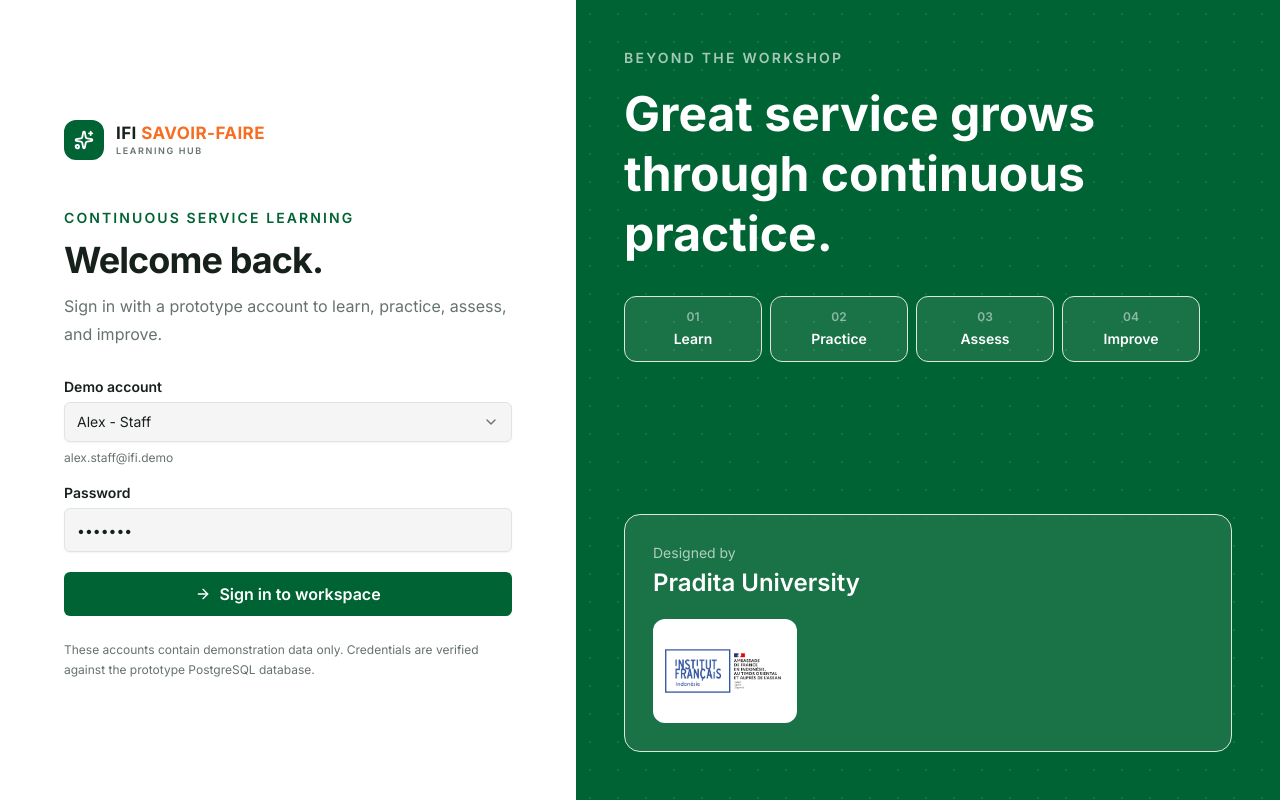
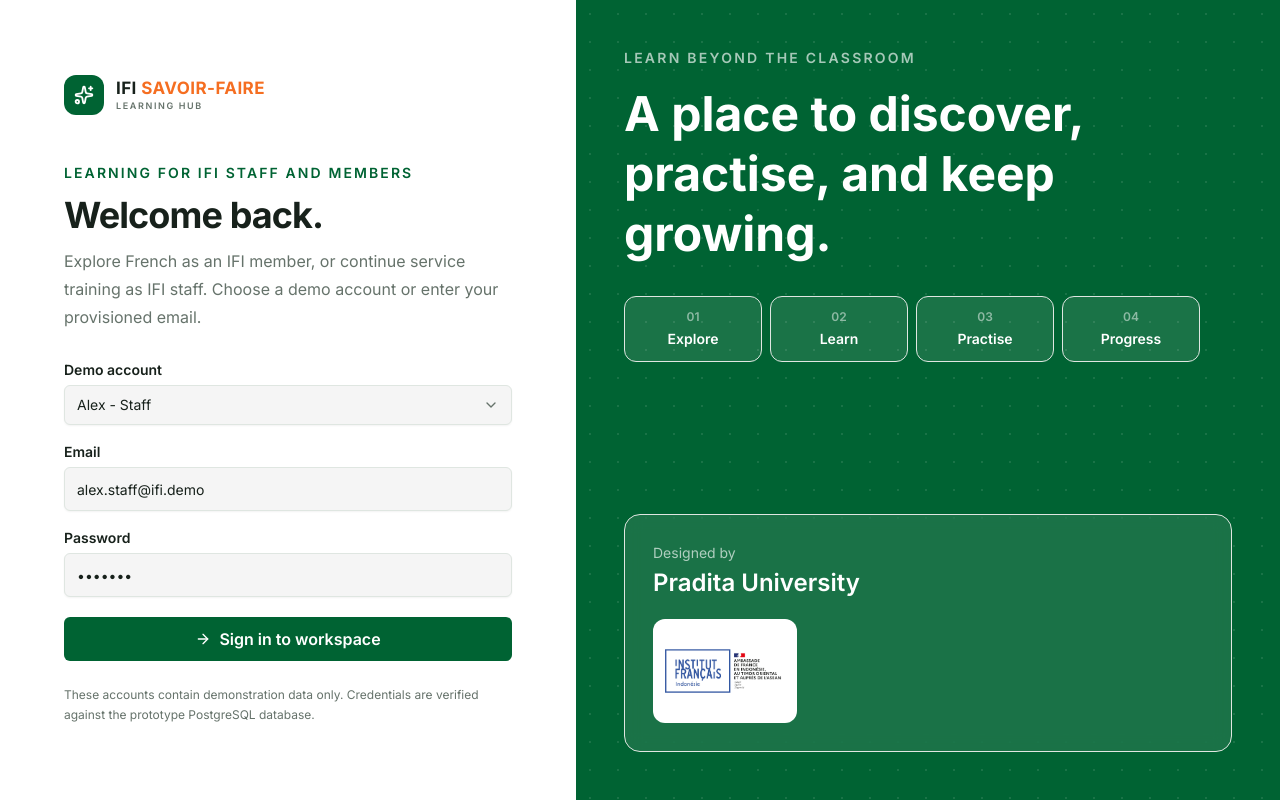
Before and after one commit to celineemercy/ifi-project, a Next.js app: page /login in a window 1280 px wide. Built offline with nearby package versions, Linux system fonts and the light colour scheme.

Commit message:
Add member role and sign-in navigation

```diff
--- a/src/app/(auth)/login/page.tsx
+++ b/src/app/(auth)/login/page.tsx
@@ -18,14 +18,14 @@
             <ProductMark />
           </Link>
           <p className="text-brand-green mt-12 text-sm font-semibold tracking-[0.15em] uppercase">
-            Continuous service learning
+            Learning for IFI staff and members
           </p>
           <h1 className="mt-3 text-4xl font-bold tracking-tight">
             Welcome back.
           </h1>
           <p className="text-muted-foreground mt-3 leading-7">
-            Sign in with a prototype account to learn, practice, assess, and
-            improve.
+            Explore French as an IFI member, or continue service training as IFI
+            staff. Choose a demo account or enter your provisioned email.
           </p>
           <Suspense fallback={<Skeleton className="mt-8 h-72" />}>
             <LoginForm />
@@ -41,13 +41,13 @@
         <div className="absolute inset-0 [background-image:radial-gradient(circle_at_center,white_1px,transparent_1.5px)] [background-size:28px_28px] opacity-10" />
         <div className="relative max-w-xl">
           <p className="text-sm font-semibold tracking-[0.16em] text-white/65 uppercase">
-            Beyond the workshop
+            Learn beyond the classroom
           </p>
           <h2 className="mt-4 text-5xl leading-tight font-bold">
-            Great service grows through continuous practice.
+            A place to discover, practise, and keep growing.
           </h2>
           <div className="mt-8 grid grid-cols-4 gap-2 text-center text-sm font-semibold">
-            {["Learn", "Practice", "Assess", "Improve"].map((step, index) => (
+            {["Explore", "Learn", "Practise", "Progress"].map((step, index) => (
               <div
                 key={step}
                 className="rounded-xl border border-white/15 bg-white/10 px-2 py-3"
--- a/src/app/page.tsx
+++ b/src/app/page.tsx
@@ -8,6 +8,7 @@
   STAFF: "/home",
   MANAGER: "/manager",
   SUPER_ADMIN: "/admin/scenarios",
+  MEMBER: "/member",
 };
 
 export default async function RootPage() {
--- a/src/components/auth/login-form.tsx
+++ b/src/components/auth/login-form.tsx
@@ -22,19 +22,12 @@
   "alex.staff@ifi.demo",
   "manager@ifi.demo",
   "admin@ifi.demo",
+  "member@ifi.demo",
 ] as const;
-
-const destinationByEmail: Record<(typeof demoEmails)[number], string> = {
-  "alex.staff@ifi.demo": "/home",
-  "manager@ifi.demo": "/manager",
-  "admin@ifi.demo": "/admin/scenarios",
-};
 
 export function LoginForm() {
   const router = useRouter();
-  const [email, setEmail] = useState<(typeof demoEmails)[number]>(
-    demoEmails[0],
-  );
+  const [email, setEmail] = useState<string>(demoEmails[0]);
   const [password, setPassword] = useState(demoPassword);
   const [error, setError] = useState<string | null>(null);
   const [isPending, setIsPending] = useState(false);
@@ -56,7 +49,7 @@
       return;
     }
 
-    router.push(destinationByEmail[email]);
+    router.push("/");
     router.refresh();
   }
 
@@ -65,10 +58,8 @@
       <div className="grid gap-2">
         <Label htmlFor="demo-account">Demo account</Label>
         <Select
-          value={email}
-          onValueChange={(value) =>
-            setEmail(value as (typeof demoEmails)[number])
-          }
+          value={demoEmails.find((demoEmail) => demoEmail === email) ?? ""}
+          onValueChange={setEmail}
         >
           <SelectTrigger id="demo-account" className="h-11">
             <SelectValue placeholder="Choose a demo account" />
@@ -77,9 +68,22 @@
             <SelectItem value={demoEmails[0]}>Alex - Staff</SelectItem>
             <SelectItem value={demoEmails[1]}>Manager</SelectItem>
             <SelectItem value={demoEmails[2]}>Super Admin</SelectItem>
+            <SelectItem value={demoEmails[3]}>IFI Member</SelectItem>
           </SelectContent>
         </Select>
-        <p className="text-muted-foreground text-xs">{email}</p>
+      </div>
+
+      <div className="grid gap-2">
+        <Label htmlFor="email">Email</Label>
+        <Input
+          id="email"
+          type="email"
+          autoComplete="username"
+          value={email}
+          onChange={(event) => setEmail(event.target.value)}
+          className="h-11"
+          required
+        />
       </div>
 
       <div className="grid gap-2">
--- a/src/components/layout/app-shell.tsx
+++ b/src/components/layout/app-shell.tsx
@@ -13,6 +13,7 @@
   Gauge,
   Menu,
   MessagesSquare,
+  GraduationCap,
   TrendingUp,
   Users,
   UsersRound,
@@ -45,6 +46,7 @@
   label: string;
   href: string;
   icon: LucideIcon;
+  exact?: boolean;
 };
 
 const navigationByRole: Record<AppRole, NavItem[]> = {
@@ -65,12 +67,18 @@
     { label: "Scenarios", href: "/admin/scenarios", icon: BrainCircuit },
     { label: "Users", href: "/admin/users", icon: Users },
   ],
+  MEMBER: [
+    { label: "My Dashboard", href: "/member", icon: Gauge, exact: true },
+    { label: "Explore Courses", href: "/member/courses", icon: GraduationCap },
+    { label: "My Progress", href: "/member/progress", icon: TrendingUp },
+  ],
 };
 
 const homeByRole: Record<AppRole, string> = {
   STAFF: "/home",
   MANAGER: "/manager",
   SUPER_ADMIN: "/admin/scenarios",
+  MEMBER: "/member",
 };
 
 export function AppShell({
@@ -155,7 +163,8 @@
       {items.map((item) => {
         const Icon = item.icon;
         const active =
-          pathname === item.href || pathname.startsWith(`${item.href}/`);
+          pathname === item.href ||
+          (!item.exact && pathname.startsWith(`${item.href}/`));
         return (
           <Button
             key={item.href}
--- a/src/config/demo-accounts.ts
+++ b/src/config/demo-accounts.ts
@@ -1,3 +1,3 @@
-export type AppRole = "SUPER_ADMIN" | "MANAGER" | "STAFF";
+export type AppRole = "SUPER_ADMIN" | "MANAGER" | "STAFF" | "MEMBER";
 
 export const demoPassword = "demo123";
--- a/src/lib/auth/session.ts
+++ b/src/lib/auth/session.ts
@@ -9,6 +9,7 @@
   STAFF: "/home",
   MANAGER: "/manager",
   SUPER_ADMIN: "/admin/scenarios",
+  MEMBER: "/member",
 };
 
 export const verifySession = cache(async () => {
```
